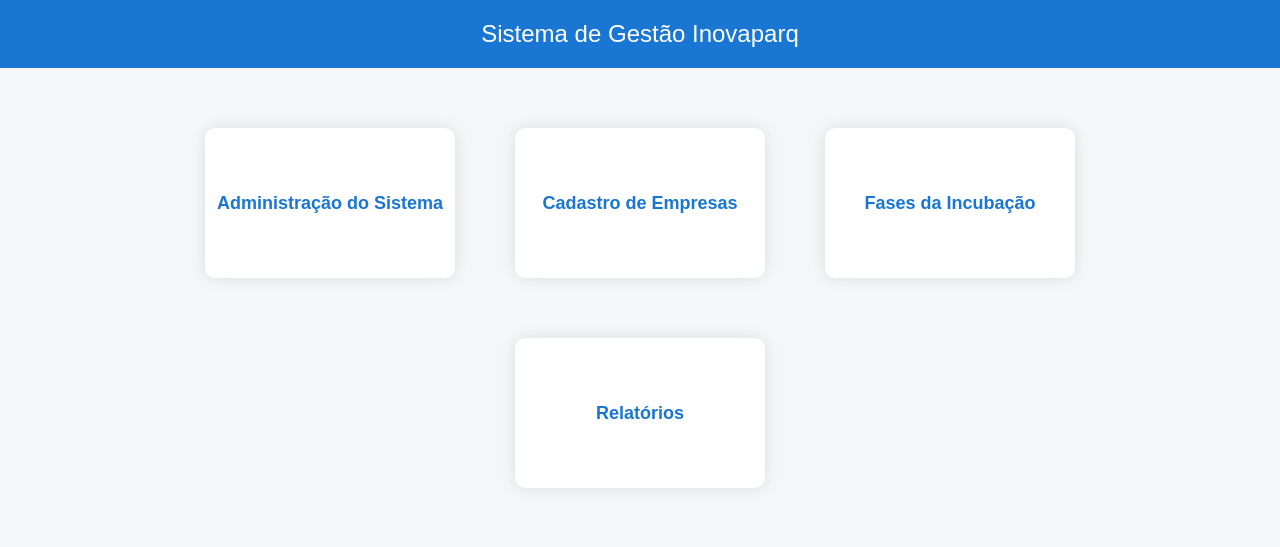
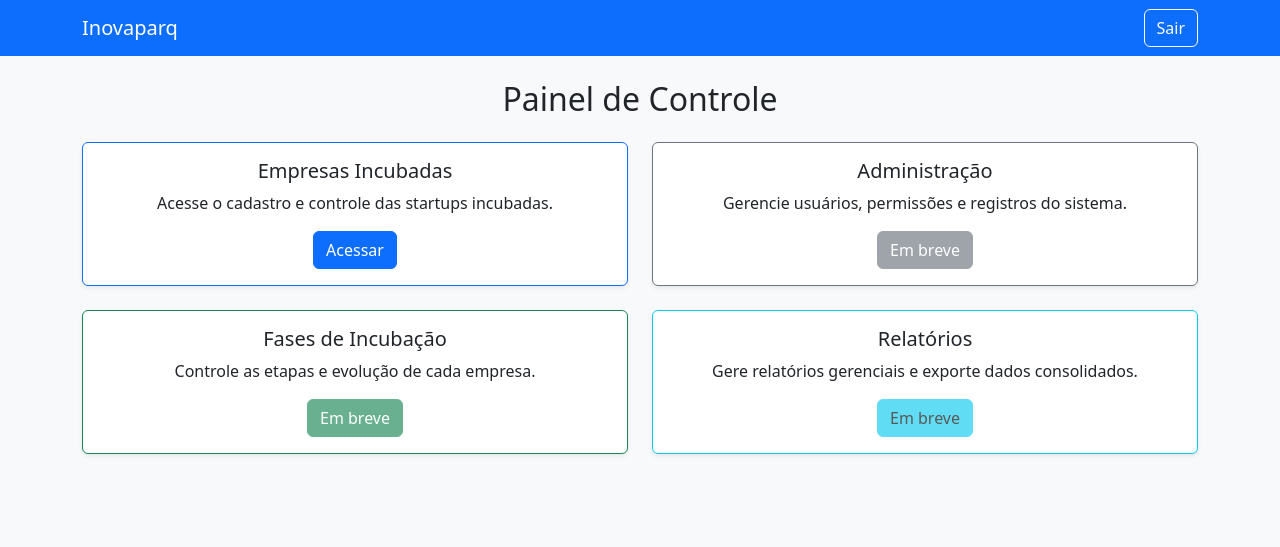
Before and after one commit to WillCruz/inovapark-vext5, a Django app: template startups/templates/startups/home.html in a window 1280 px wide. Shown: the top 547 px of the page. Run offline with Django 5.2, Linux system fonts and the light colour scheme; the template is opened without the code that fills it, so the values that code supplies are empty; parts of the project's set-up code (start-up, migrations or seed data) failed here and were passed over.

Commit message:
ajustesLayout

```diff
--- a/inovaparq/urls.py
+++ b/inovaparq/urls.py
@@ -1,7 +1,7 @@
 from django.contrib import admin
-from django.urls import path, include
 from django.urls import path, include
 
 urlpatterns = [
-    path("admin/", admin.site.urls),
+    path('admin/', admin.site.urls),
+    path('inovaparq/', include('startups.urls')),
 ]
--- a/startups/templates/startups/base.html
+++ b/startups/templates/startups/base.html
@@ -3,53 +3,36 @@
 <head>
     <meta charset="UTF-8">
     <title>{% block title %}Inovaparq{% endblock %}</title>
+    <!-- Bootstrap 5 -->
+    <link href="https://cdn.jsdelivr.net/npm/bootstrap@5.3.0/dist/css/bootstrap.min.css" rel="stylesheet">
+    <link href="https://cdn.jsdelivr.net/npm/bootstrap-icons@1.10.5/font/bootstrap-icons.css" rel="stylesheet2">
+
+
     <style>
         body {
-            font-family: Arial, sans-serif;
-            background: #f4f6f8;
-            margin: 0;
-            padding: 0;
-        }
-        .header {
-            background: #1976d2;
-            padding: 20px;
-            color: white;
-            text-align: center;
-            font-size: 24px;
-        }
-        .container {
-            padding: 40px;
-        }
-        .card {
-            background: white;
-            width: 250px;
-            height: 150px;
-            margin: 20px;
-            border-radius: 10px;
-            box-shadow: 0 0 15px rgba(0,0,0,0.1);
-            display: flex;
-            justify-content: center;
-            align-items: center;
-            font-size: 18px;
-            color: #1976d2;
-            font-weight: bold;
-            text-decoration: none;
-            transition: transform 0.3s, box-shadow 0.3s;
-        }
-        .card:hover {
-            transform: translateY(-5px);
-            box-shadow: 0 5px 20px rgba(0,0,0,0.3);
+            background: #f8f9fa;
         }
     </style>
+
     {% block extra_head %}{% endblock %}
 </head>
 <body>
-    <div class="header">
-        Sistema de Gestão Inovaparq
-    </div>
+
+    <!-- Navbar superior -->
+    <nav class="navbar navbar-expand-lg navbar-dark bg-primary mb-4">
+        <div class="container">
+            <a class="navbar-brand" href="{% url 'startups:home' %}">Inovaparq</a>
+            <div>
+                <a class="btn btn-outline-light" href="{% url 'startups:logout' %}">Sair</a>
+            </div>
+        </div>
+    </nav>
 
     <div class="container">
         {% block content %}{% endblock %}
     </div>
+
+    <!-- Bootstrap JS (opcional) -->
+    <script src="https://cdn.jsdelivr.net/npm/bootstrap@5.3.0/dist/js/bootstrap.bundle.min.js"></script>
 </body>
 </html>
--- a/startups/templates/startups/home.html
+++ b/startups/templates/startups/home.html
@@ -1,12 +1,54 @@
 {% extends "startups/base.html" %}
-
-{% block title %}Home - Inovaparq{% endblock %}
+{% block title %}Dashboard - Inovaparq{% endblock %}
 
 {% block content %}
-    <div style="display: flex; flex-wrap: wrap; justify-content: center; gap: 20px;">
-        <a href="#" class="card">Administração do Sistema</a>
-        <a href="{% url 'startups:listar_startups' %}" class="card">Cadastro de Empresas</a>
-        <a href="#" class="card">Fases da Incubação</a>
-        <a href="#" class="card">Relatórios</a>
+<h2 class="mb-4 text-center">Painel de Controle</h2>
+
+<div class="row row-cols-1 row-cols-md-2 g-4">
+
+    <div class="col">
+        <div class="card shadow-sm h-100 border-primary">
+            <div class="card-body text-center">
+                <i class="bi bi-people-fill display-4 text-primary mb-3"></i>
+                <h5 class="card-title">Empresas Incubadas</h5>
+                <p class="card-text">Acesse o cadastro e controle das startups incubadas.</p>
+                <a href="{% url 'startups:listar_startups' %}" class="btn btn-primary">Acessar</a>
+            </div>
+        </div>
     </div>
+
+    <div class="col">
+        <div class="card shadow-sm h-100 border-secondary">
+            <div class="card-body text-center">
+                <i class="bi bi-gear-fill display-4 text-secondary mb-3"></i>
+                <h5 class="card-title">Administração</h5>
+                <p class="card-text">Gerencie usuários, permissões e registros do sistema.</p>
+                <a href="#" class="btn btn-secondary disabled">Em breve</a>
+            </div>
+        </div>
+    </div>
+
+    <div class="col">
+        <div class="card shadow-sm h-100 border-success">
+            <div class="card-body text-center">
+                <i class="bi bi-layers-fill display-4 text-success mb-3"></i>
+                <h5 class="card-title">Fases de Incubação</h5>
+                <p class="card-text">Controle as etapas e evolução de cada empresa.</p>
+                <a href="#" class="btn btn-success disabled">Em breve</a>
+            </div>
+        </div>
+    </div>
+
+    <div class="col">
+        <div class="card shadow-sm h-100 border-info">
+            <div class="card-body text-center">
+                <i class="bi bi-bar-chart-fill display-4 text-info mb-3"></i>
+                <h5 class="card-title">Relatórios</h5>
+                <p class="card-text">Gere relatórios gerenciais e exporte dados consolidados.</p>
+                <a href="#" class="btn btn-info disabled">Em breve</a>
+            </div>
+        </div>
+    </div>
+
+</div>
 {% endblock %}
--- a/startups/urls.py
+++ b/startups/urls.py
@@ -25,8 +25,8 @@ urlpatterns = [
         template_name='startups/password_reset_complete.html'
     ), name='password_reset_complete'),
     # STARTUPS
-    path('startups/', views.listar_startups, name='listar_startups'),
-    path('startups/nova/', views.cadastrar_startup, name='cadastrar_startup'),
-    path('startups/<int:pk>/editar/', views.editar_startup, name='editar_startup'),
-    path('startups/<int:pk>/deletar/', views.deletar_startup, name='deletar_startup'),
+    path('', views.listar_startups, name='listar_startups'),
+    path('nova/', views.cadastrar_startup, name='cadastrar_startup'),
+    path('<int:pk>/editar/', views.editar_startup, name='editar_startup'),
+    path('<int:pk>/deletar/', views.deletar_startup, name='deletar_startup'),
 ]
```
Also changed, not shown: startups/templates/startups/cadastrar_startup.html (+4 -12 lines), startups/templates/startups/listar_startups.html (+20 -29 lines), db.sqlite3.
